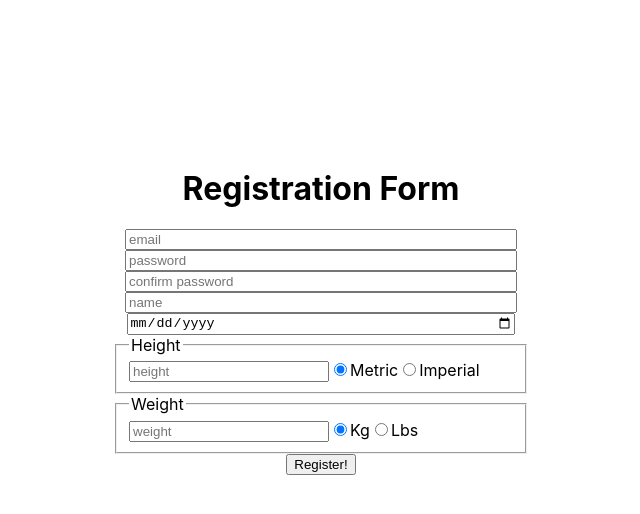
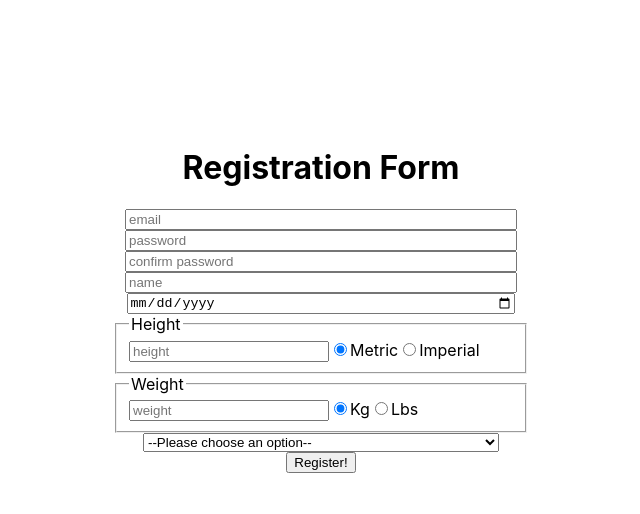
Before and after one commit to jgmalinov/ProteinAdmin, a React (Create React App) app: page /register in a window 1280 px wide. Shown: the top 514 px of the page, without its empty margins (319-959 px from the left). Built offline with nearby package versions, Linux system fonts and the light colour scheme.

Commit message:
added form validation

```diff
--- a/src/App.css
+++ b/src/App.css
@@ -3,9 +3,9 @@
   width: 100%;
   height: 100vh;
   grid-template-columns: 1fr 1fr 1fr;
-  grid-template-rows: 2fr 1.5fr 1fr;
+  grid-template-rows: 0.3fr 1.5fr 1fr;
   grid-template-areas:
-  "a a a"
+  "c c c"
   "a a a"
   "b b b";
 
@@ -27,6 +27,11 @@
   border: 2px solid black;
   width: 60%;
   height: 80%;
+}
+
+#errors {
+  grid-area: c;
+  justify-self: center;
 }
 
 #registerForm {
--- a/src/features/Login/Register.js
+++ b/src/features/Login/Register.js
@@ -1,8 +1,9 @@
 import { useSelector, useDispatch } from "react-redux";
-import { updateRegistrationForm, selectRegistrationForm } from "./RegisterSlice";
+import { updateRegistrationForm, selectRegistrationForm, updateErrors, selectErrors } from "./RegisterSlice";
 
 export function Register(args) {
     const registrationForm = useSelector(selectRegistrationForm);
+    const errors = useSelector(selectErrors);
     const dispatch = useDispatch();
 
     async function handleSubmit(e) {
@@ -15,6 +16,12 @@ export function Register(args) {
         console.log(url);
         console.log(registrationForm);
         const response = await fetch(url, {method: 'POST', body: JSON.stringify(registrationForm), headers: {'Content-Type': 'application/json', 'Access-Control-Allow-Origin': '*'}});
+        const responseJS = response.json();
+        responseJS.then((res) => {
+            if (typeof res === 'object' && res.errors.length > 0) {
+                dispatch(updateErrors(res.errors));
+            };
+        });
     };
 
     function handleChange(e) {
@@ -28,10 +35,22 @@ export function Register(args) {
         }
 
         dispatch(updateRegistrationForm({key, value}));
-    }
+    };
+
+    function renderErrors() {
+        const errorMessages = [];
+        if (errors) {
+            errors.forEach((err) => {
+                const errJSX = <h3>{err.message}</h3>;
+                errorMessages.push(errJSX)
+            });
+            return <div id="errors">{errorMessages}</div>
+        };
+    };
 
     return (
         <div id="viewBody">
+            {renderErrors()}
             <form id="registerForm" onSubmit={handleSubmit}>
                 <h1>Registration Form</h1>
                 <input className="mainInput" placeholder="email" type="email" name="email" id="email" onChange={handleChange}></input>
@@ -57,11 +76,22 @@ export function Register(args) {
                     <legend>Weight</legend>
                     <input className="mainInput" placeholder="weight" type="number" name="weight" onChange={handleChange}></input>
                     <input type="radio" id='kg' name="weightSystem" defaultChecked onChange={handleChange}/>
-                    <label htmlFor='Kg'>Kg</label>
+                    <label htmlFor='kg'>Kg</label>
 
                     <input type="radio" id='lbs' name="weightSystem" onChange={handleChange}/>
-                    <label htmlFor='Lbs'>Lbs</label>
+                    <label htmlFor='lbs'>Lbs</label>
                 </fieldset>
+
+                <select name="activityLevel" id='activityLevel' onChange={handleChange}>
+                    <option value="">--Please choose an option--</option>
+                    <option value="BMR">Basal Metabolic Rate</option>
+                    <option value="Sedentary">Sedentary: little or no exercise</option>
+                    <option value="Light">Light: exercise 1-3 times/week</option>
+                    <option value="Moderate">Moderate: exercise 3-4 times/week</option>
+                    <option value="Active">Active: daily exercise or intense exercise 3-4 times/week</option>
+                    <option value="Very Active">Very Active: intense exercise 6-7 times/week</option>
+                    <option value="Extra Active">Extra Active: very intense daily exercise</option>
+                </select>
                 <button type="submit">Register!</button>
             </form>
         </div>
--- a/src/features/Login/RegisterSlice.js
+++ b/src/features/Login/RegisterSlice.js
@@ -1,4 +1,5 @@
 import { createSlice } from "@reduxjs/toolkit";
+import { act } from "react-dom/test-utils";
 
 const RegisterSlice = createSlice({
     name: 'RegistrationForm',
@@ -11,8 +12,10 @@ const RegisterSlice = createSlice({
             height: '',
             heightSystem: 'cm',
             weight: '',
-            weightSystem: 'kg'
-        }
+            weightSystem: 'kg',
+            activityLevel: 'BMR',
+        },
+        errors: []
     },
     reducers: {
         updateRegistrationForm: (state, action) => {
@@ -34,11 +37,14 @@ const RegisterSlice = createSlice({
                     state.RegistrationForm[key] = ''
                 };
             }
+        },
+        updateErrors(state, action) {
+            state.errors = action.payload;
         }
     }
 });
 
-
+export const selectErrors = (state) => state.RegisterSlice.errors;
 export const selectRegistrationForm = (state) => state.RegisterSlice.RegistrationForm;
-export const { updateRegistrationForm, clearRegistrationForm } = RegisterSlice.actions;
+export const { updateRegistrationForm, clearRegistrationForm, updateErrors } = RegisterSlice.actions;
 export default RegisterSlice.reducer;
```
Also changed, not shown: 1 other file (tests, documents, lock files or other folders).
